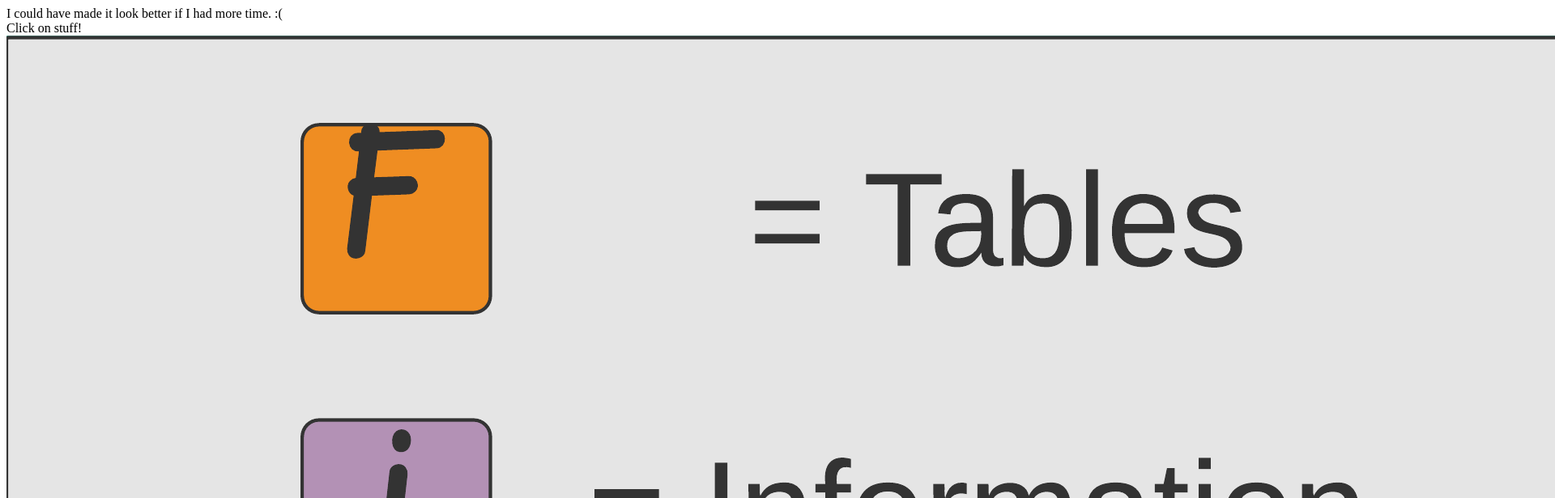
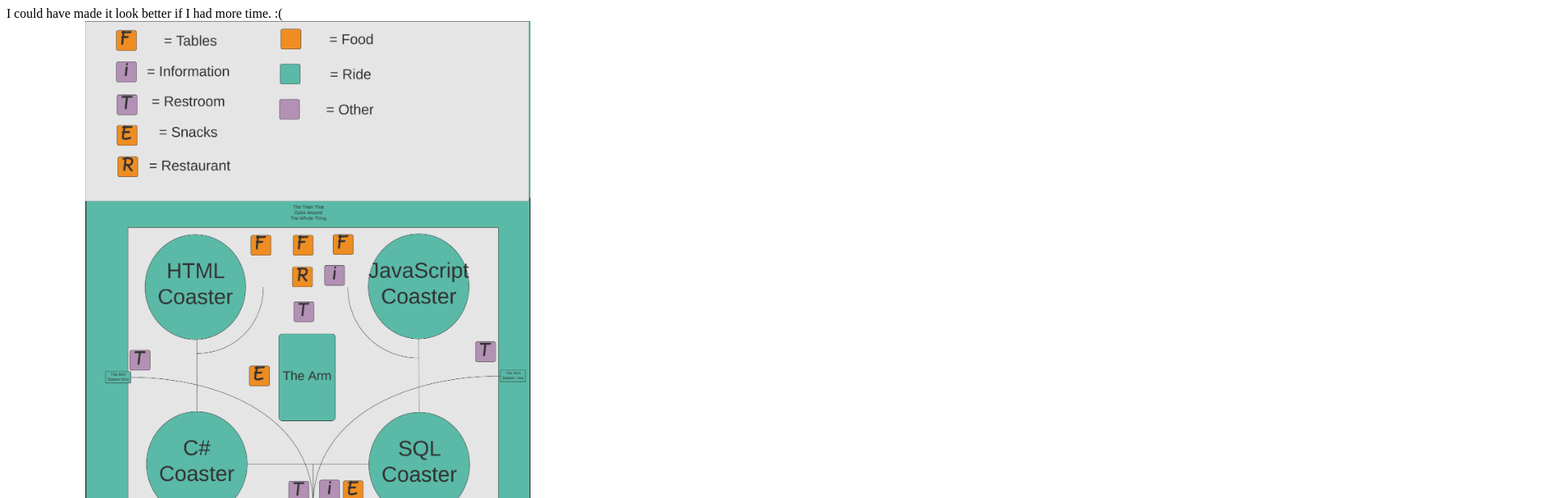
Before and after one commit to BeepBot99/Theme-Park, a plain HTML site: page index.html in a window 1280 px wide. Shown: the top 616 px of the page at 81% size, 1920 px wide, since content can reach past the window. Drawn offline with Linux system fonts and the light colour scheme.

Commit message:
Update index.html

```diff
--- a/index.html
+++ b/index.html
@@ -5,7 +5,7 @@
   </head>
   <body>
     <span>I could have made it look better if I had more time. :(<br>Click on stuff!</span>
-<img src="Programming Theme Park!.png" usemap="#image-map">
+<img src="Programming Theme Park!.png" width="550" usemap="#image-map">
 
 <map name="image-map">
     <area target="" alt="HTML Coaster" title="HTML Coaster" href="javascript:alert(&quot;Name: HTML Coaster\nArea: 5128511.76\nCircumfrence: 8025.84&quot;)" coords="1277,3091,595" shape="circle">
```
